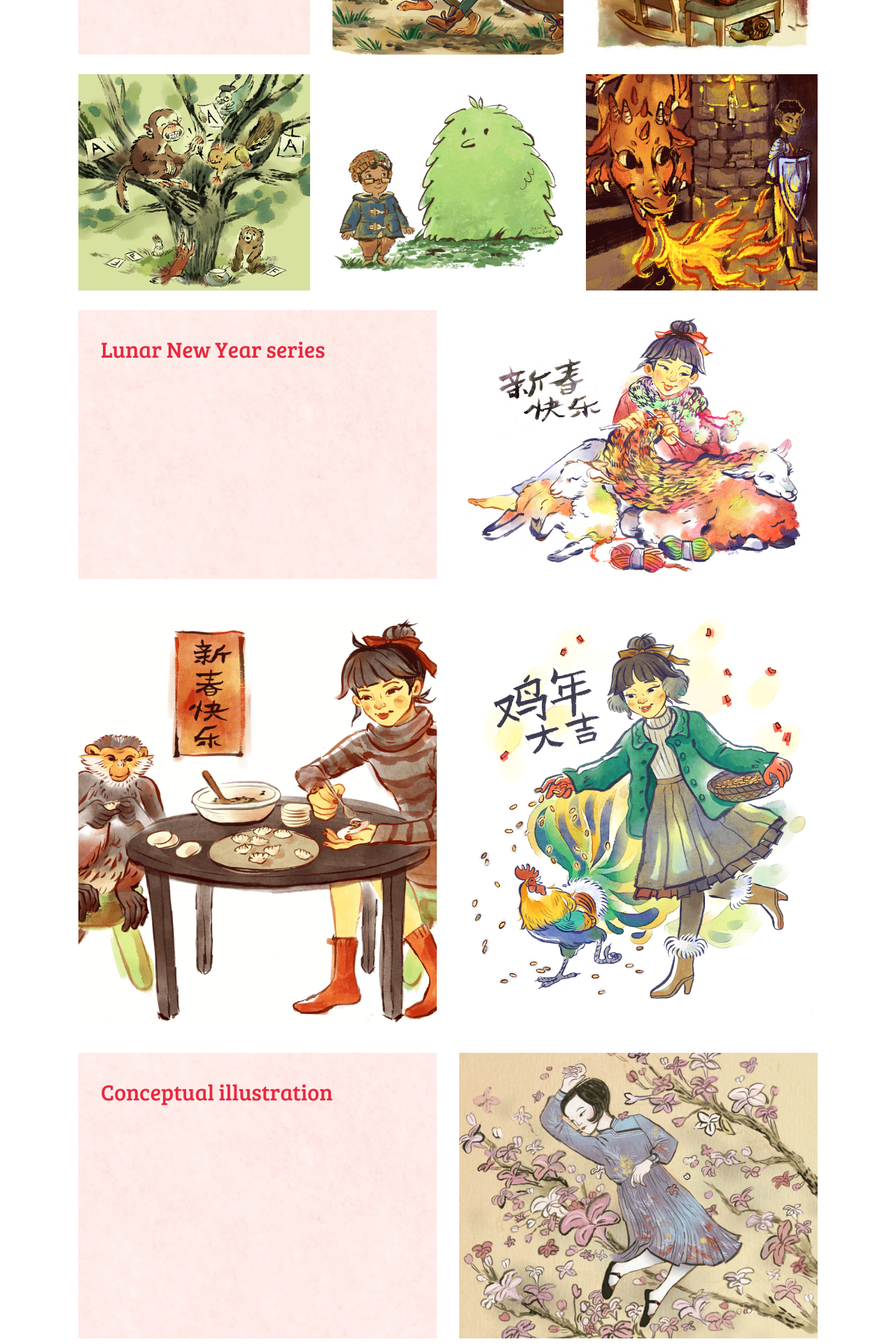
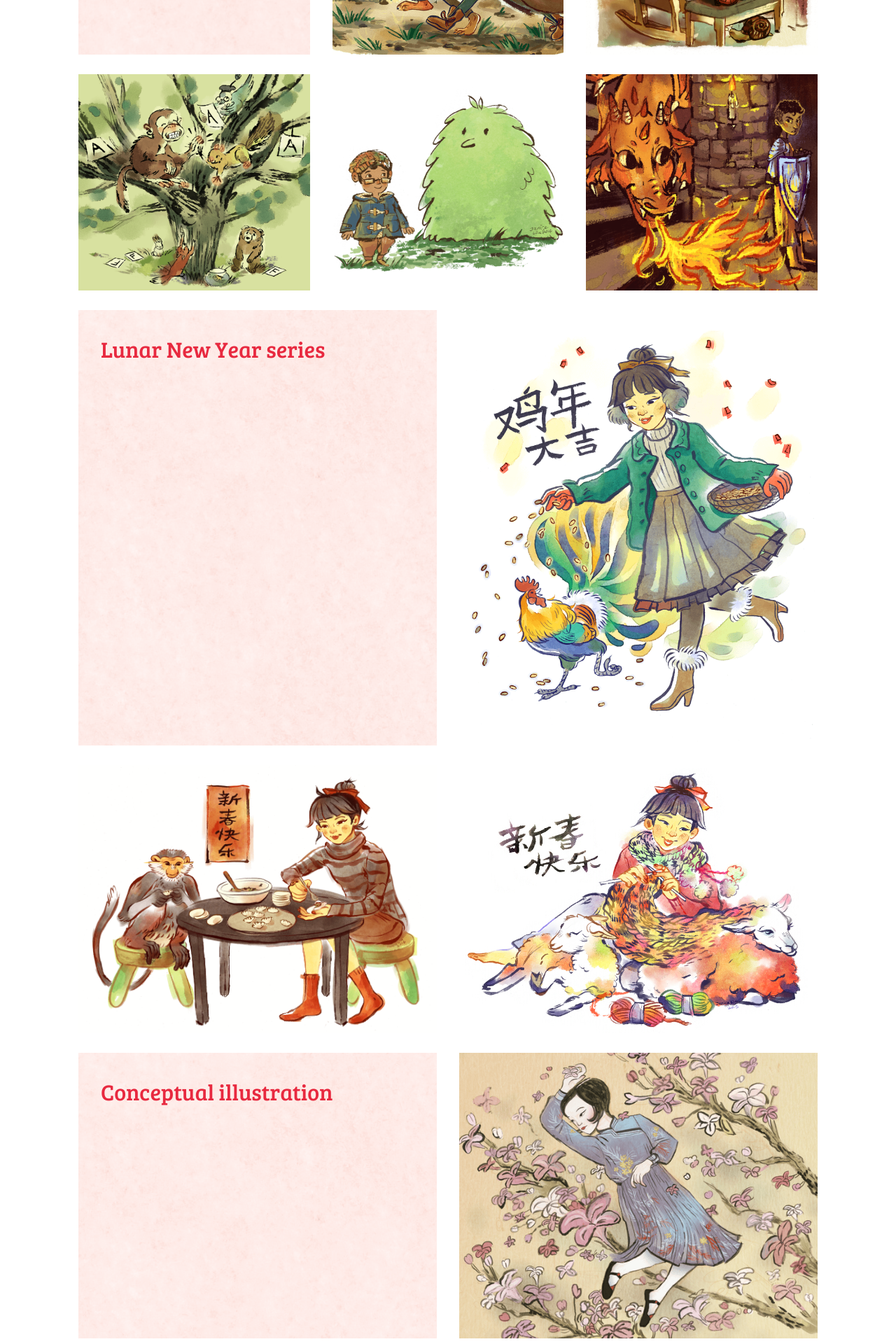
Before and after one commit to flutterdoodle/flutterdoodle.github.io, a Jekyll site: the page built from illustrations.html, in a window 1280 px wide. Shown: the part 480-2400 px from the top of the page at 70% size. Built offline with Jekyll 4.4.1, drawn with Linux system fonts in a browser that asks for light colours; nearby versions of some CDN libraries.

Commit message:
Update illustrations.html

```diff
--- a/illustrations.html
+++ b/illustrations.html
@@ -26,14 +26,14 @@ series:
     description:
     thirds: false
     images:
-      - thumb: /img/illustrations/yearofthesheep.jpg
-        full: /img/illustrations/yearofthesheep.jpg
+      - thumb: /img/illustrations/yearoftherooster.png
+        full: /img/illustrations/yearoftherooster.png
         desc:
       - thumb: /img/illustrations/yearofthemonkey.png
         full: /img/illustrations/yearofthemonkey.png
         desc:
-      - thumb: /img/illustrations/yearoftherooster.png
-        full: /img/illustrations/yearoftherooster.png
+      - thumb: /img/illustrations/yearofthesheep.jpg
+        full: /img/illustrations/yearofthesheep.jpg
         desc:
   - title: Conceptual illustration
     description:
```
